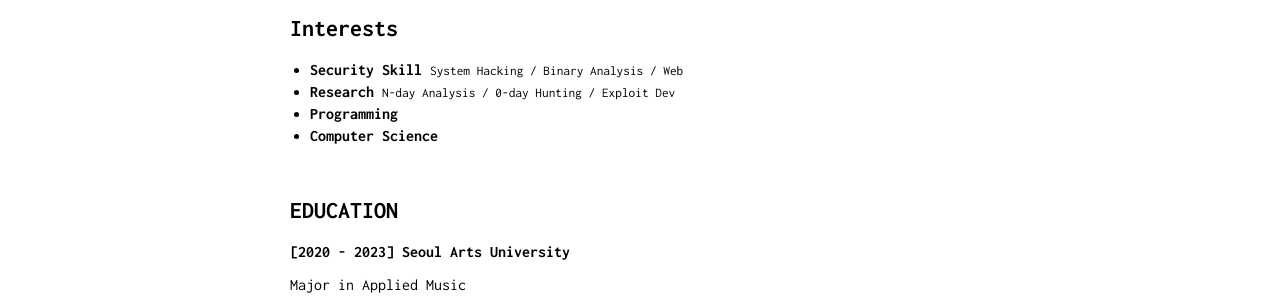
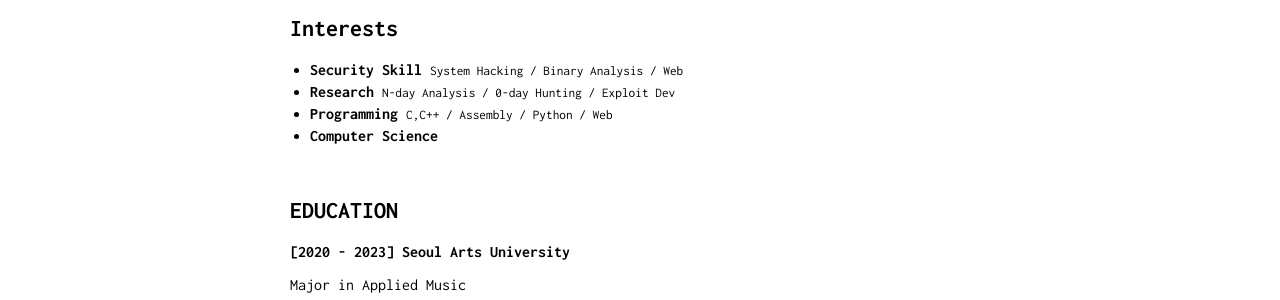
Before and after one commit to Bugeun/bugeun.github.io, a Jekyll site: the page built from index.md, in a window 1280 px wide. Shown: the part 380-680 px from the top of the page. Built offline with Jekyll 4.4.1, drawn with Linux system fonts in a browser that asks for light colours.

Commit message:
Update index.md

```diff
--- a/index.md
+++ b/index.md
@@ -39,6 +39,7 @@ Vulnerability Researcher
           </li>
           <li>
           <b>Programming</b>
+          <small>C,C++ / Assembly / Python / Web</small>
           </li>
           <li>
           <b>Computer Science</b>
```
